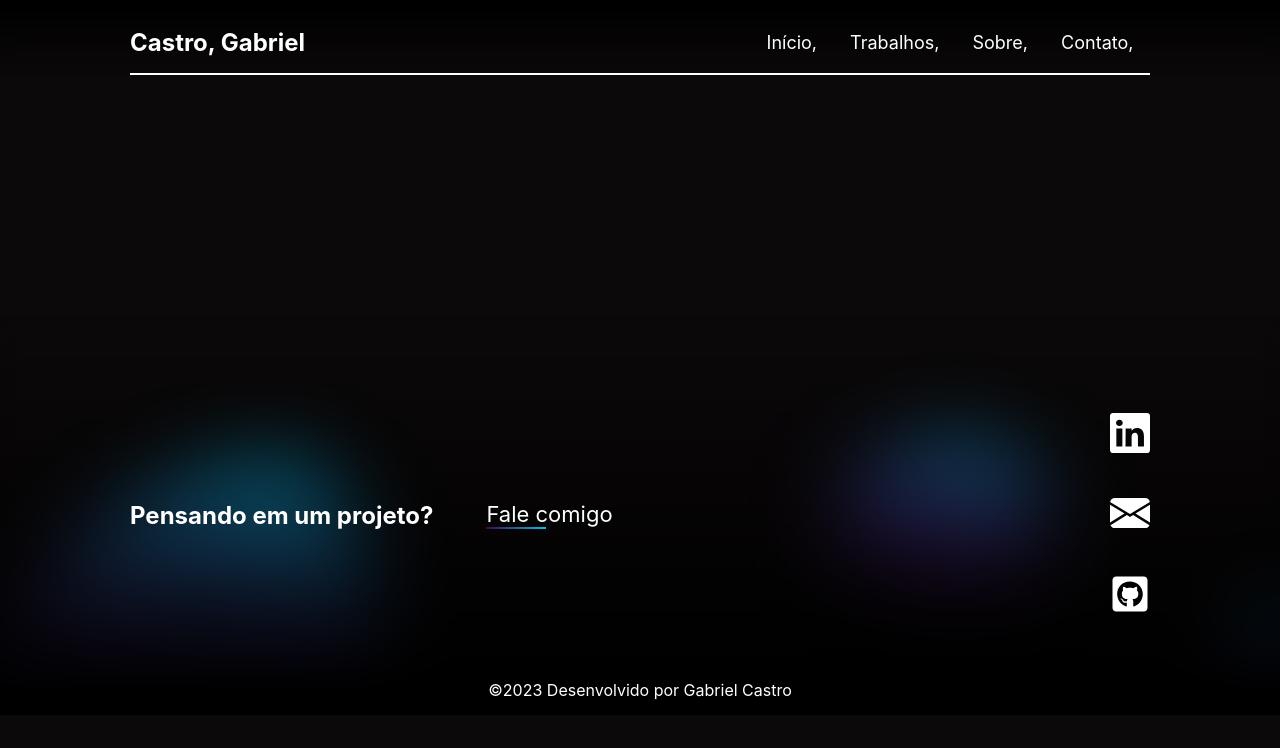
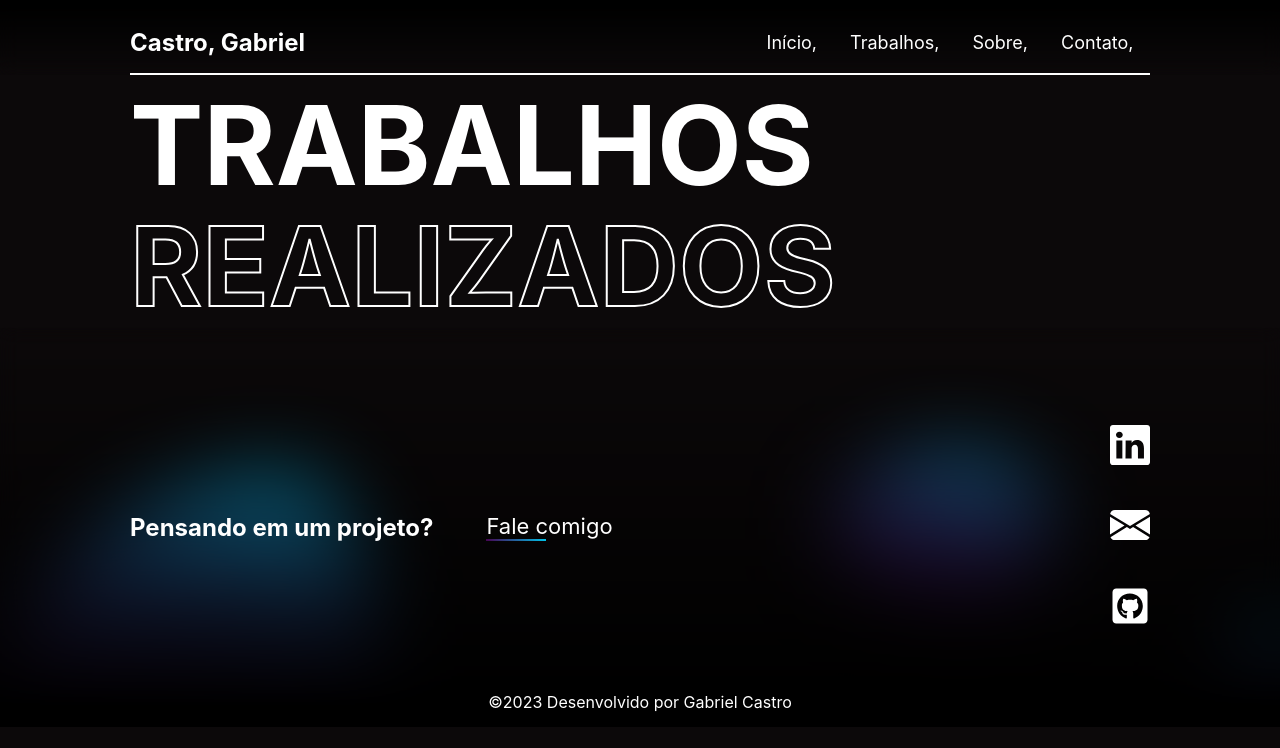
Before and after one commit to GabrielCastro-dev/my-portifolio, a React (Create React App) app: page /works in a window 1280 px wide. Shown: the top 748 px of the page. Built offline with nearby package versions, Linux system fonts and the light colour scheme.

Commit message:
page title and h1 size

```diff
--- a/src/components/PageTitle/PageTitle.jsx
+++ b/src/components/PageTitle/PageTitle.jsx
@@ -4,7 +4,7 @@ function PageTitle({title, subtitle}) {
     return (
         <>
             <h1>{title}</h1>
-            <h1>{subtitle}</h1>
+            <h1 className='empty'>{subtitle}</h1>
         </>
     )
 }
--- a/src/pages/Works/Works.jsx
+++ b/src/pages/Works/Works.jsx
@@ -1,10 +1,11 @@
 import DefaultPage from '../../layout/DefaultPage/DefaultPage';
+import PageTitle from '../../components/PageTitle/PageTitle';
 import './Works.scss';
 
 function Works() {
   return (
     <DefaultPage>
-
+      <PageTitle title='TRABALHOS' subtitle='REALIZADOS' />
     </DefaultPage>
   )
 }
--- a/src/styles/global.scss
+++ b/src/styles/global.scss
@@ -19,7 +19,7 @@ body{
 }
 
 h1{
-    font-size: 130px;
+    font-size: 110px;
     line-height: 1.1;
     overflow-wrap: break-word;
     text-align: left;
```
